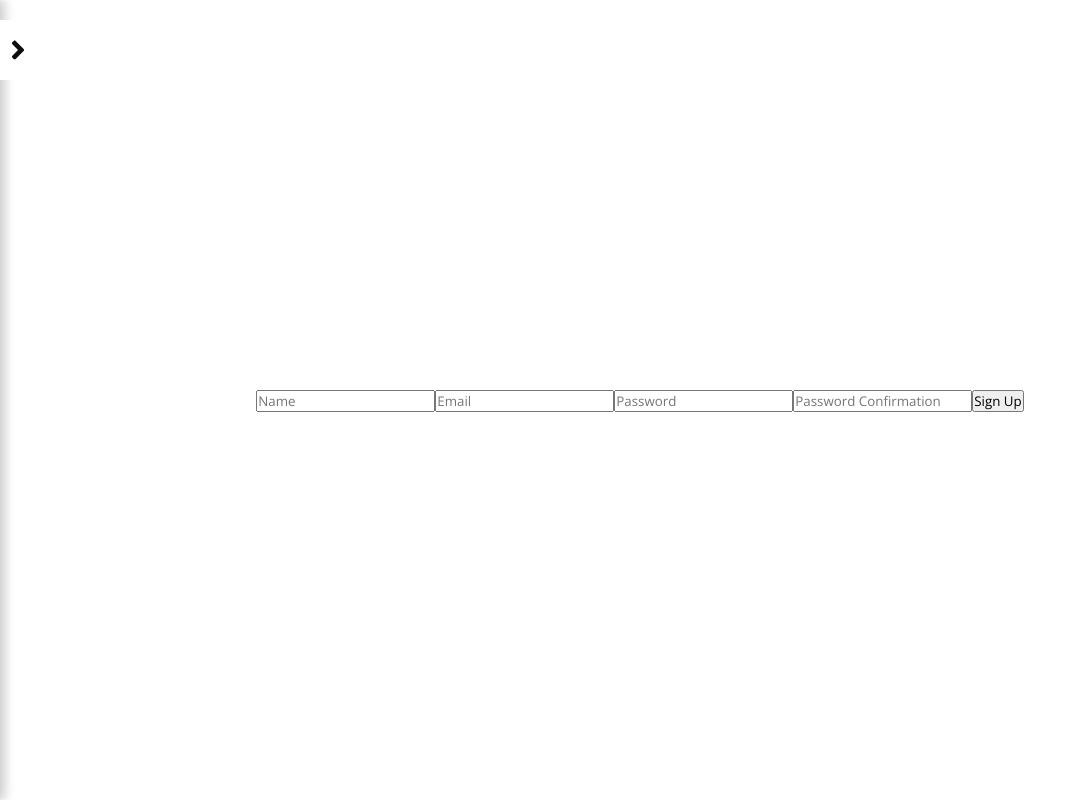
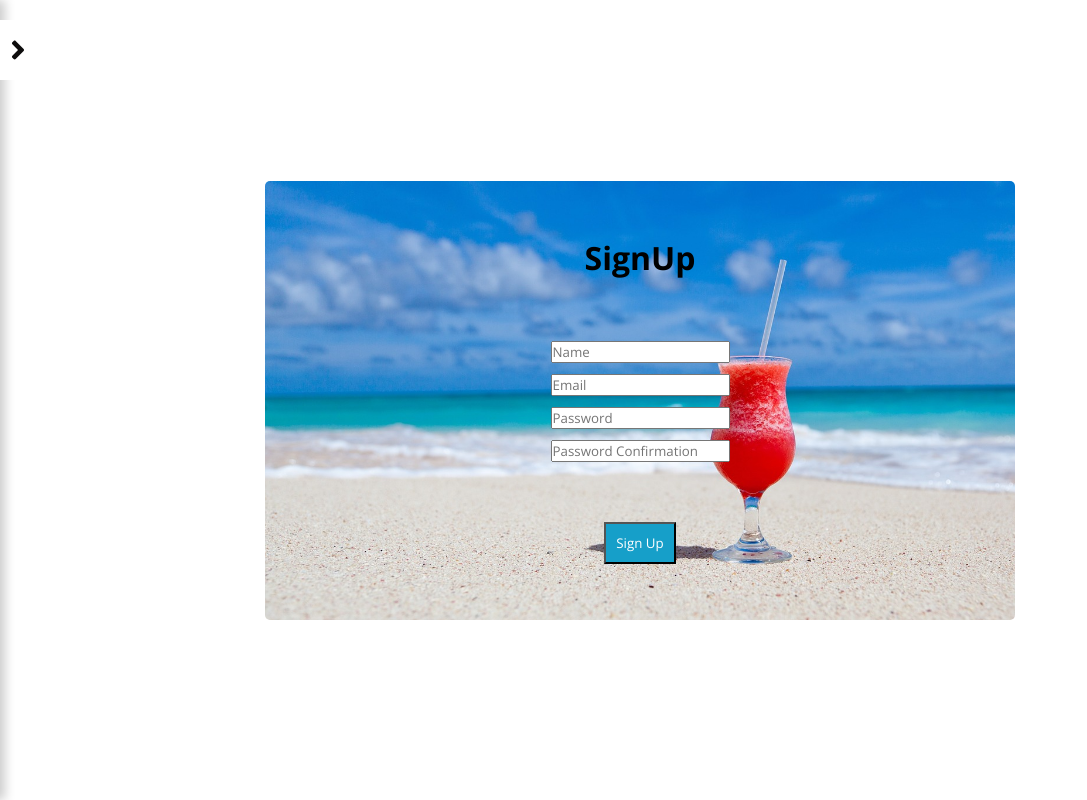
Before and after one commit to Flunavgt/oceans_and_trails_frontend, a React (Vite) app: page /signup in a window 1280 px wide. Shown: the whole page, without its empty margins (0-1087 px from the left). Built offline with nearby package versions, Linux system fonts and the light colour scheme; no server answers.

Commit message:
Update signup form

```diff
--- a/src/components/auth/Signup.jsx
+++ b/src/components/auth/Signup.jsx
@@ -20,16 +20,55 @@
     console.log(credentials);
 
     return (
-        <div>
-            <form onSubmit={handleSubmit}>
-                <input type="text" name="name" value={credentials.name} onChange={handleChange} placeholder="Name" />
-                <input type="text" name="email" value={credentials.email} onChange={handleChange} placeholder="Email" />
-                <input type="password" name="password" value={credentials.password} onChange={handleChange} placeholder="Password" />
-                <input type="password" name="password_confirmation" value={credentials.password_confirmation} onChange={handleChange} placeholder="Password Confirmation" />
-                <input type="submit" value="Sign Up" />
-            </form>
+      <form onSubmit={handleSubmit}>
+        <div className="formCont">
+          <div className="form">
+            <h1 className="form-title">SignUp</h1>
+            <div className="form-body">
+              <div className="username">
+                <input
+                  type="text"
+                  name="name"
+                  value={credentials.name}
+                  onChange={handleChange}
+                  placeholder="Name"
+                />
+              </div>
+              <div className="email">
+                <input
+                  type="text"
+                  name="email"
+                  value={credentials.email}
+                  onChange={handleChange}
+                  placeholder="Email"
+                />
+              </div>
+              <div className="password">
+                <input
+                  type="password"
+                  name="password"
+                  value={credentials.password}
+                  onChange={handleChange}
+                  placeholder="Password"
+                />
+              </div>
+              <div className="confirm-password">
+                <input
+                  type="password"
+                  name="password_confirmation"
+                  value={credentials.password_confirmation}
+                  onChange={handleChange}
+                  placeholder="Password Confirmation"
+                />
+              </div>
+            </div>
+            <div className="footer">
+              <input type="submit" value="Sign Up" className="register-btn" />
+            </div>
+          </div>
         </div>
-    )
+      </form>
+    );
 }
 
 export default Signup;
```
